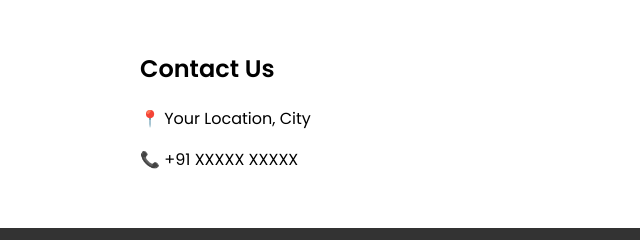
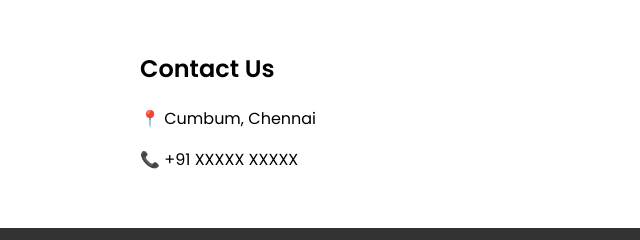
Before and after one commit to Dinesh29031994/skids, a website: page public/index.html in a window 1280 px wide. Shown: the part 2019-2259 px from the top of the page, 0-640 px from the left. Drawn offline with Linux system fonts and the light colour scheme.

Commit message:
Update index.html

```diff
--- a/public/index.html
+++ b/public/index.html
@@ -3,7 +3,8 @@
 <head>
 <meta charset="UTF-8">
 <meta name="viewport" content="width=device-width, initial-scale=1.0">
-<title>Skids Happy Hub</title>
+<title>Skids Happy Hub | Day Care & Tuition in Cumbum</title>
+<meta name="description" content="Best daycare and tuition center in Chennai. Safe, fun and learning environment for kids.">
 <link href="https://fonts.googleapis.com/css2?family=Poppins:wght@300;400;600&display=swap" rel="stylesheet">
 <style>
 body { margin:0; font-family:'Poppins', sans-serif; }
@@ -76,7 +77,7 @@ footer { background:#333; color:white; text-align:center; padding:20px; }
 
 <section id="contact" class="section">
 <h2>Contact Us</h2>
-<p>📍 Your Location, City</p>
+<p>📍 Cumbum, Chennai</p>
 <p>📞 +91 XXXXX XXXXX</p>
 </section>
 
```
